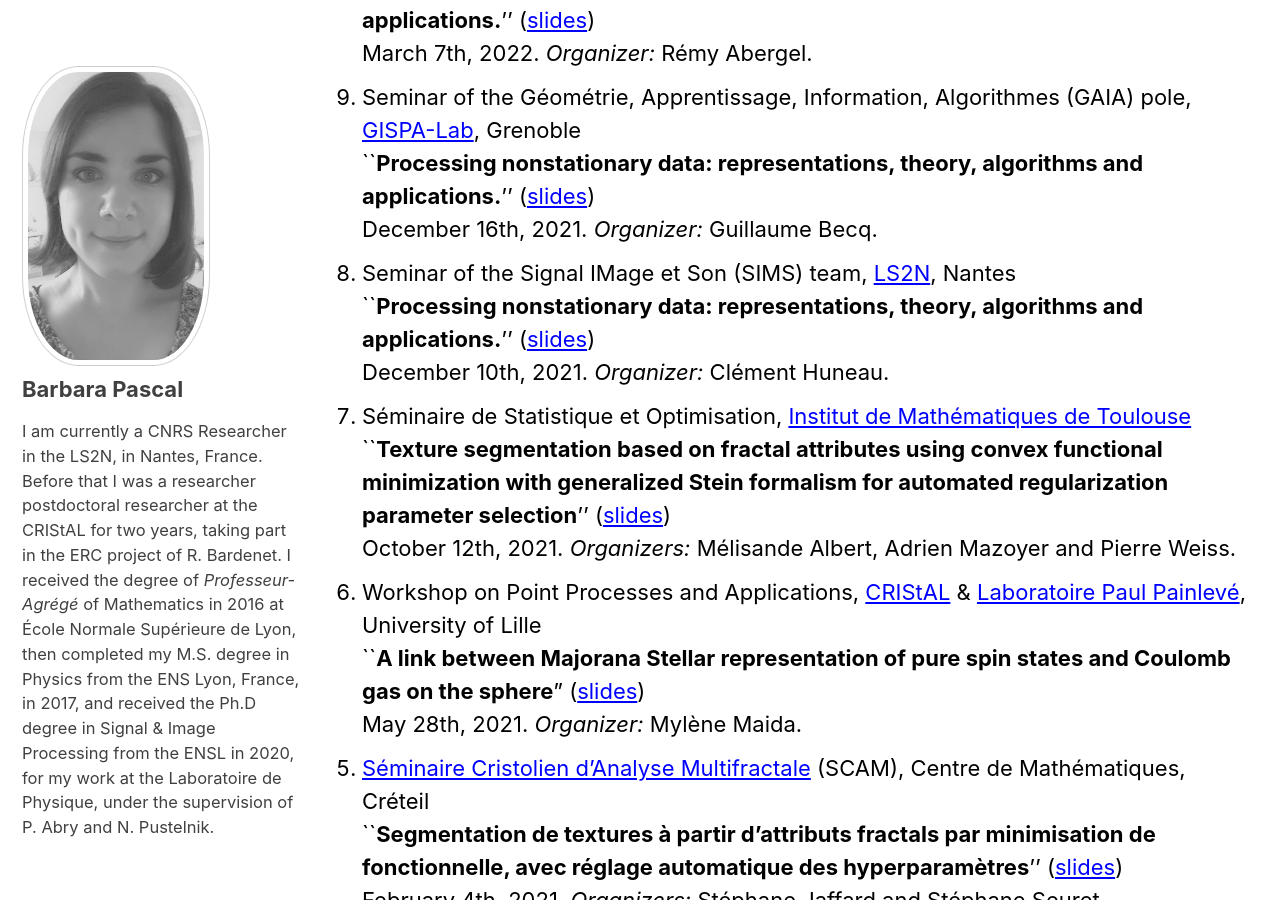
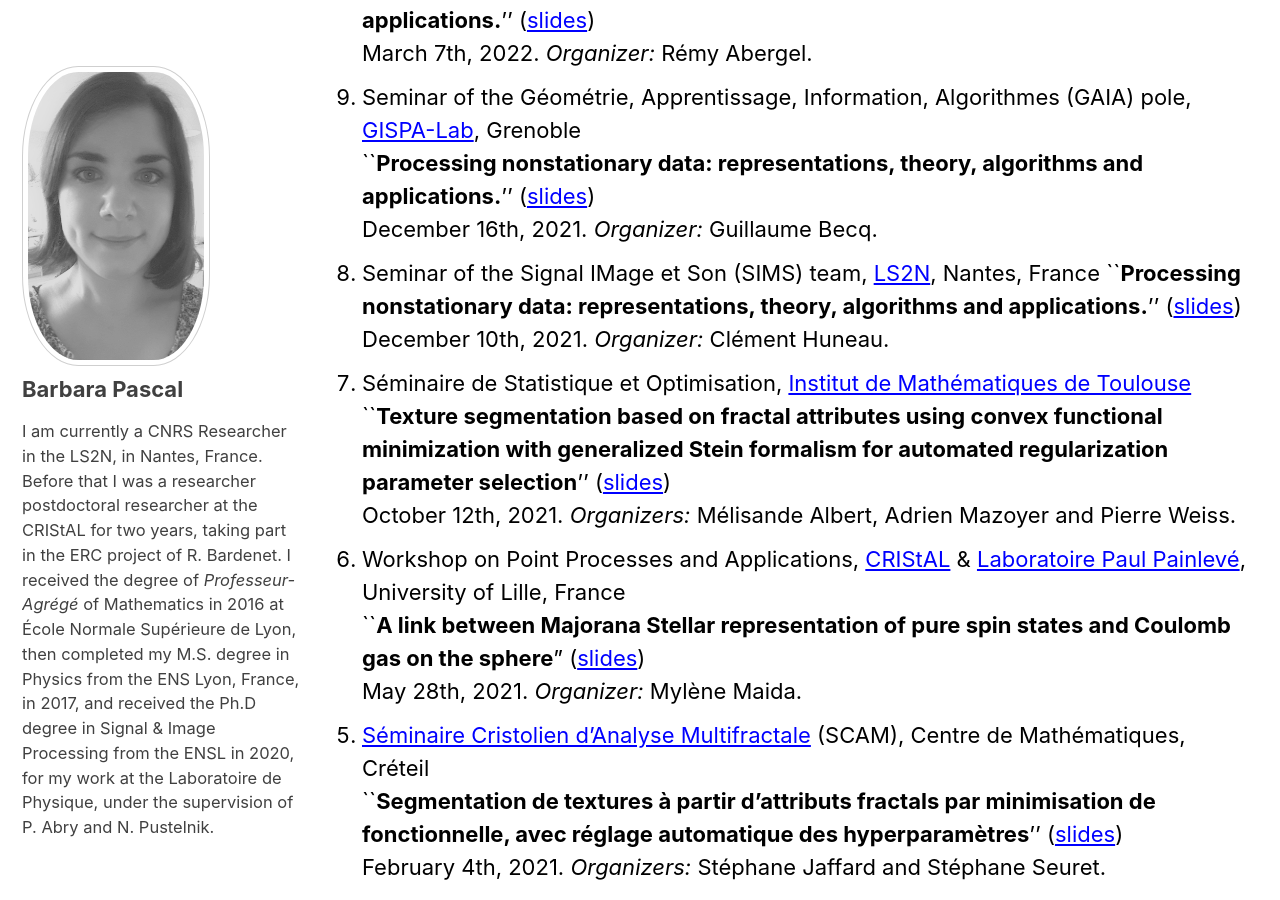
Before and after one commit to bpascal-fr/bpascal-fr.github.io, a Jekyll site: the page built from _pages/invitations.md, in a window 1280 px wide and 900 px high, scrolled down 1526 px. Built offline with Jekyll 4.4.1, drawn with Linux system fonts in a browser that asks for light colours; cached includes are drawn as plain includes; nearby versions of some CDN libraries; some web fonts are replaced; some of the changed text lies outside the part shown.

```diff
--- a/_pages/invitations.md
+++ b/_pages/invitations.md
@@ -38,13 +38,13 @@
 1. Seminar of the Géométrie, Apprentissage, Information, Algorithmes (GAIA) pole, [GISPA-Lab](http://www.gipsa-lab.fr/), Grenoble
 ``**Processing nonstationary data: representations, theory, algorithms and applications.**'' ([slides](../assets/pdfs/Grenoble21.pdf))
 December 16th, 2021. *Organizer:* Guillaume Becq.
-1. Seminar of the Signal IMage et Son (SIMS) team, [LS2N](https://www.ls2n.fr/), Nantes
+1. Seminar of the Signal IMage et Son (SIMS) team, [LS2N](https://www.ls2n.fr/), Nantes, France
 ``**Processing nonstationary data: representations, theory, algorithms and applications.**'' ([slides](../assets/pdfs/Nantes21.pdf))
 December 10th, 2021. *Organizer:* Clément Huneau.
 1. Séminaire de Statistique et Optimisation, [Institut de Mathématiques de Toulouse](https://www.math.univ-toulouse.fr/)
 ``**Texture segmentation based on fractal attributes using convex functional minimization with generalized Stein formalism for automated regularization parameter selection**'' ([slides](../assets/pdfs/Toulouse21.pdf))
 October 12th, 2021. *Organizers:* Mélisande Albert, Adrien Mazoyer and Pierre Weiss.
-1. Workshop on Point Processes and Applications, [CRIStAL](https://www.cristal.univ-lille.fr/spip.php?page=rubrique&id_rubrique=1) & [Laboratoire Paul Painlevé](https://math.univ-lille.fr/), University of Lille
+1. Workshop on Point Processes and Applications, [CRIStAL](https://www.cristal.univ-lille.fr/spip.php?page=rubrique&id_rubrique=1) & [Laboratoire Paul Painlevé](https://math.univ-lille.fr/), University of Lille, France
 ``**A link between Majorana Stellar representation of pure spin states and Coulomb gas on the sphere**"  ([slides](../assets/pdfs/gt-pp.pdf))
 May 28th, 2021. *Organizer:* Mylène Maida.
 1. [Séminaire Cristolien d'Analyse Multifractale](https://sites.math.u-pem.fr/scam/) (SCAM), Centre de Mathématiques, Créteil
```
Also changed, not shown: other parts of _pages/invitations.md (+1 -1 lines).
